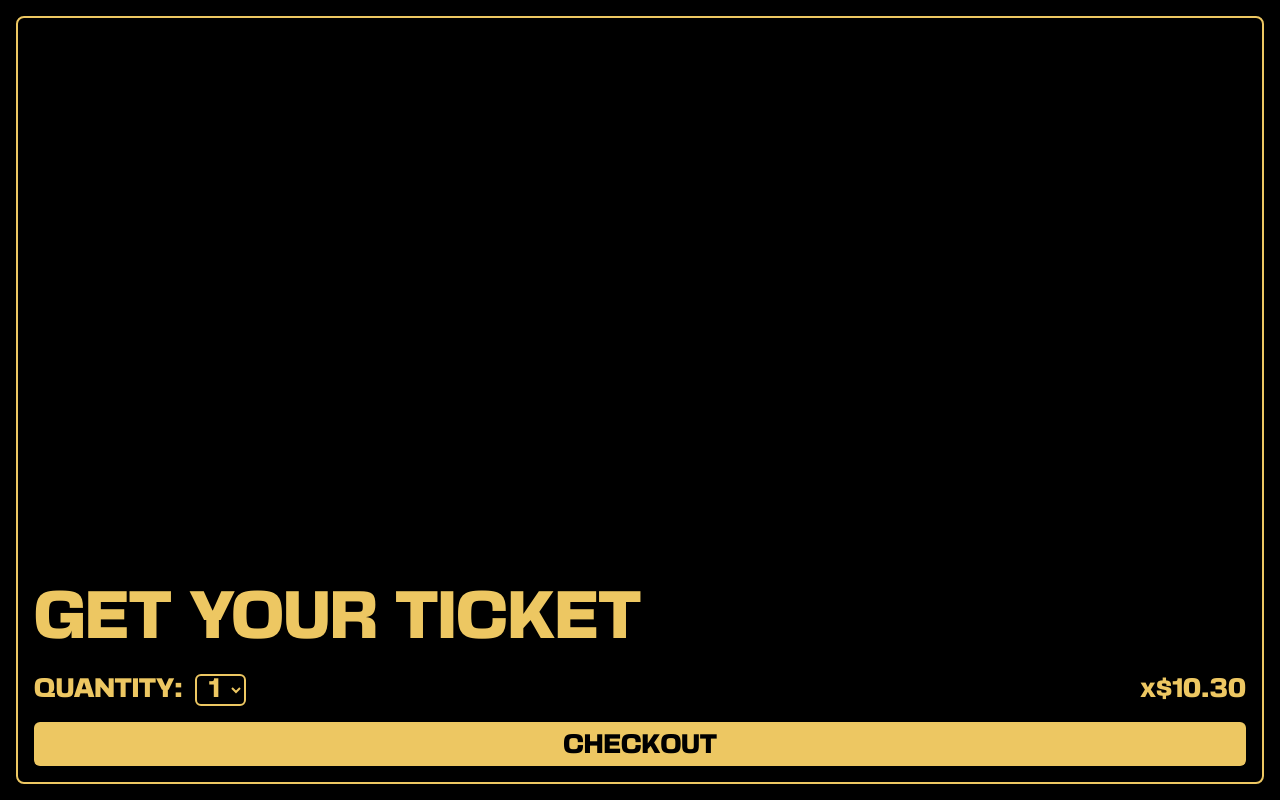
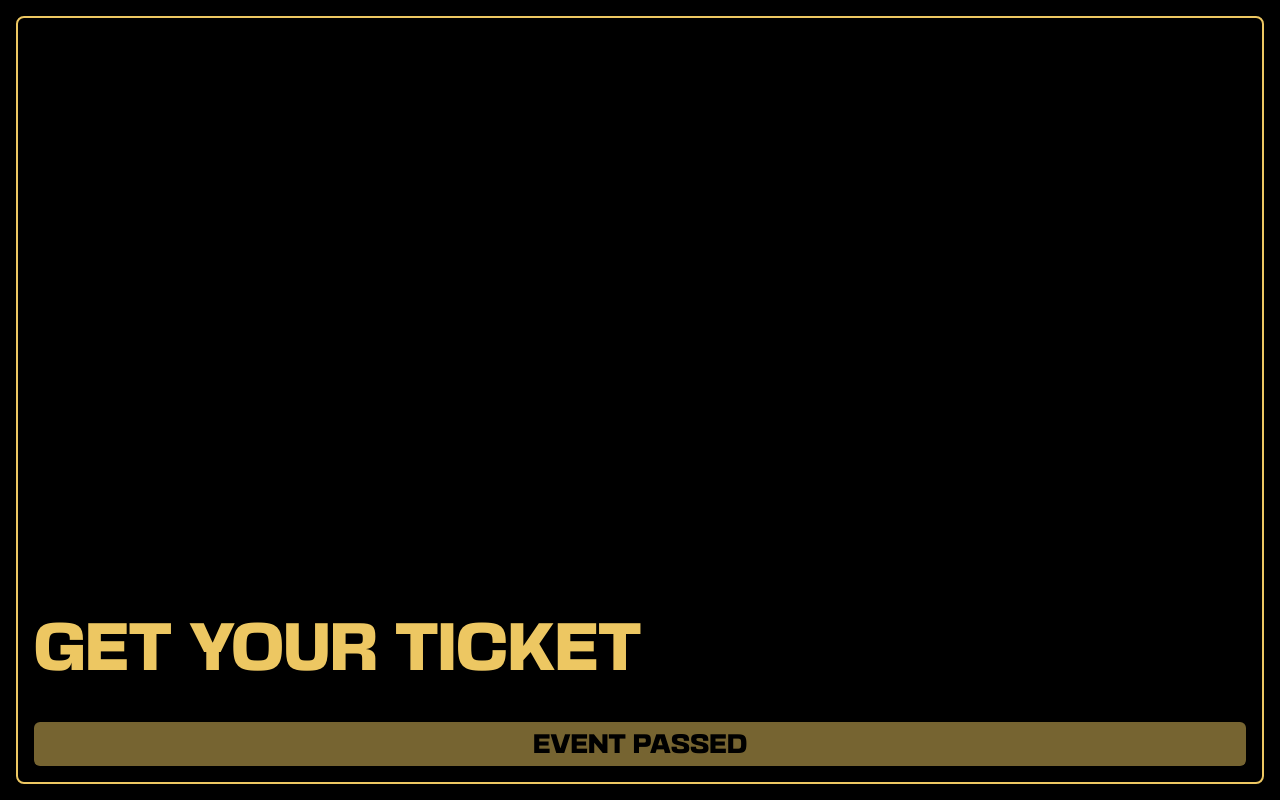
Before and after one commit to ArriagaReyes/thee-gartians, a website built with Vite: page src/index.html in a window 1280 px wide. Shown: the part 1296-2096 px from the top of the page. Built offline with nearby package versions, Linux system fonts and the light colour scheme; animation ran at ten frames a second.

Commit message:
Disabled ticket purchasing.

```diff
--- a/src/index.html
+++ b/src/index.html
@@ -45,21 +45,9 @@
         <div class="flex flex-col justify-end border h-full rounded-lg border-2 border-[#EEC863]">
             <div class="text-6xl pl-4">GET YOUR TICKET</div>
             <form class="pl-4 pr-4 mt-6 text-2xl">
-                <div class="flex">
-                    <label for="quantity">QUANTITY:</label>
-                    <select name="qty" id="quantity" class="bg-black ml-3 pl-2 border-2 rounded-md border-[#EEC863]">
-                        <option value="1">1</option>
-                        <option value="2">2</option>
-                        <option value="3">3</option>
-                        <option value="4">4</option>
-                        <option value="5">5</option>
-                        <option value="6">6</option>
-                    </select>
-                    <div class="ml-auto">x$10.30</div>
-                </div>
                 <div>
-                    <button id="checkout-button" class="w-full bg-[#EEC863] hover:bg-[#E5C160] text-black mt-4 mb-4 pt-2 pb-1 rounded-md">
-                        <div>CHECKOUT</div>
+                    <button id="checkout-button" disabled="true" class="w-full bg-[#776532] text-black mt-4 mb-4 pt-2 pb-1 rounded-md">
+                        <div>EVENT PASSED</div>
                         <div class="hidden">WAIT</div>
                     </button>
                 </div>
```
